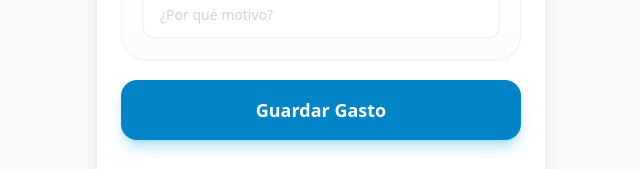
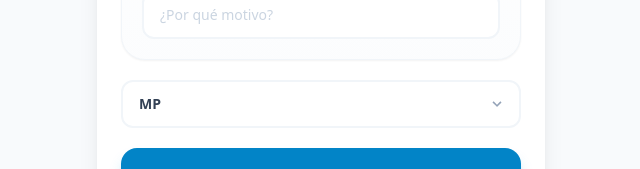
Before and after one commit to ManuelVeller/gastosEdu, a React app in the folder frontend/: page / in a window 1280 px wide. Shown: the part 400-569 px from the top of the page, without its empty margins (319-959 px from the left). Built offline with nearby package versions, Linux system fonts and the light colour scheme; no server answers; the HTML template or start-up script is replaced by a standard one.

Commit message:
hice varios cambios, agregué el metodo de pago

```diff
--- a/frontend/src/App.jsx
+++ b/frontend/src/App.jsx
@@ -16,7 +16,7 @@ function App() {
   const [loading, setLoading] = useState(true);
 
   // Backend API URL (for demo sake, hardcoded or env)
-  const API_BASE = 'http://187.127.0.145:3001/api';
+  const API_BASE = '[https://app.emmevp.com/api]';
 
   const fetchSummary = async () => {
     try {
--- a/frontend/src/components/ExpenseForm.jsx
+++ b/frontend/src/components/ExpenseForm.jsx
@@ -1,12 +1,15 @@
 import React, { useState } from 'react';
 
 const CATEGORIES = ['Transporte', 'Lavadero', 'Comida','Nafta','Estacionamiento', 'Otro'];
+
+
 
 function ExpenseForm({ onSaved, apiBase }) {
     const [formData, setFormData] = useState({
         amount: '',
         category: '',
         description: '',
+        paymentMethod: '',
         date: new Date().toISOString().split('T')[0]
     });
     const [loading, setLoading] = useState(false);
@@ -22,7 +25,7 @@ function ExpenseForm({ onSaved, apiBase }) {
         if (!formData.amount) return;
 
         setLoading(true);
-        setStatusText('Saving...');
+        setStatusText('Guardando...');
 
         try {
             console.log("ENVIANDO:", formData);
@@ -42,7 +45,9 @@ function ExpenseForm({ onSaved, apiBase }) {
             });
 
             if (response.ok) {
-                setStatusText('Saved!');
+                setStatusText('Guardado!');
+                const dataFromN8n = await response.json();
+                if (typeof setData === 'function') setData(dataFromN8n);
                 // Reset form, keep date and category but clear amounts
                 setFormData(prev => ({ ...prev, amount: '', description: '' }));
                 if (onSaved) onSaved();
@@ -133,6 +138,25 @@ function ExpenseForm({ onSaved, apiBase }) {
 
             </div>
 
+                <div className="relative">
+            <select
+                name="paymentMethod"
+                value={formData.paymentMethod}
+                onChange={handleChange}
+                className="w-full bg-white border-2 border-slate-100 rounded-xl py-3 px-4 text-sm font-semibold text-slate-700 outline-none appearance-none focus:border-expense-500 focus:ring-4 focus:ring-expense-500/10 transition-all cursor-pointer"
+            >
+                <option value="MP">MP</option>
+                <option value="Efectivo">Efectivo</option>
+                <option value="Tarjeta">Tarjeta</option>
+                <option value="Otro">Otro</option>
+            </select>
+            {/* Este es el triangulito que ya tenés en el otro select */}
+            <div className="pointer-events-none absolute inset-y-0 right-0 flex items-center px-4 text-slate-400">
+                <svg className="fill-current h-4 w-4" xmlns="http://www.w3.org/2000/svg" viewBox="0 0 20 20">
+                    <path d="M9.293 12.95l.707.707L15.657 8l-1.414-1.414L10 10.828 5.757 6.586 4.343 8z" />
+                </svg>
+            </div>
+        </div>
             <button
                 type="submit"
                 disabled={loading}
@@ -142,6 +166,11 @@ function ExpenseForm({ onSaved, apiBase }) {
             </button>
         </form>
     );
+
+
+
+
+
 }
 
 export default ExpenseForm;
```
Also changed, not shown: 1 other file (tests, documents, lock files or other folders).
